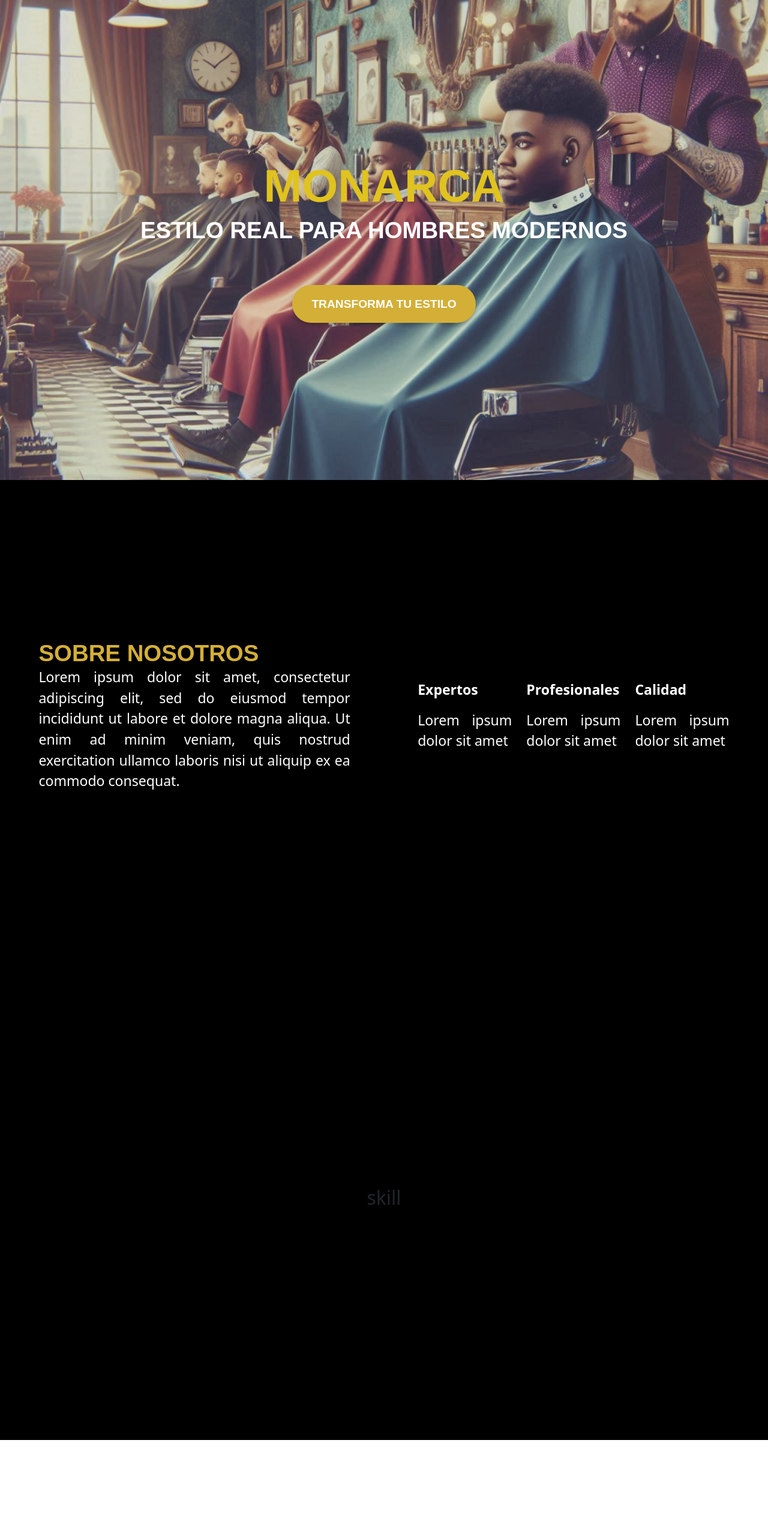
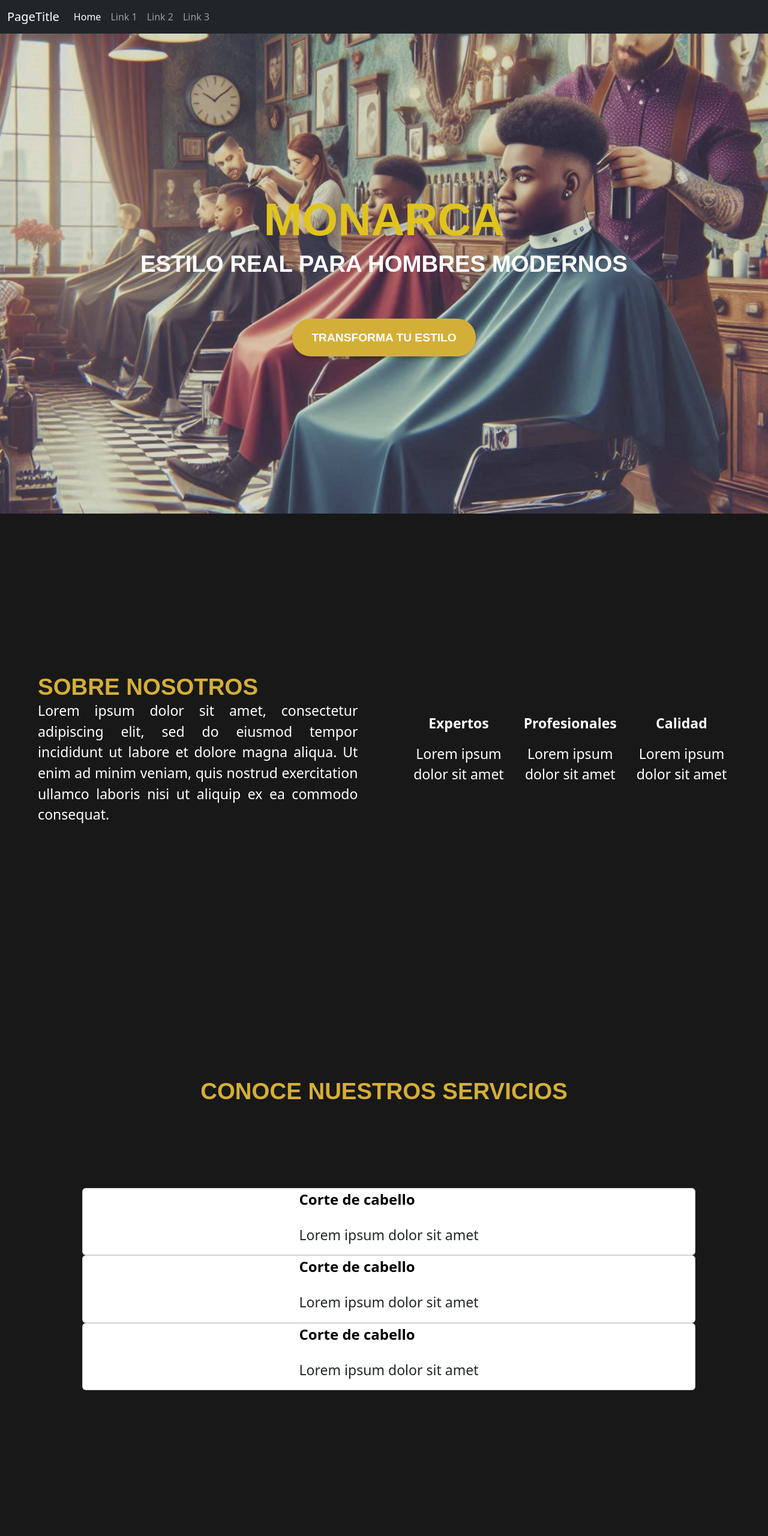
Before and after one commit to ferodriguezc/landing_peluqueria, a plain HTML site: page index.html in a window 1280 px wide. Shown: the top 2560 px of the page at 60% size. Drawn offline with nearby package versions, Linux system fonts and the light colour scheme; files whose address does not match are found by name.

Commit message:
se agregan navba , about, services

```diff
--- a/assets/css/style.css
+++ b/assets/css/style.css
@@ -1,15 +1,17 @@
 /* Reseteo de márgenes y tamaños */
-html, body {
+html,
+body {
     height: 100%;
     width: 100%;
     margin: 0;
+
 }
 
 /* Tipografía */
 @font-face {
     font-family: 'brands';
     src: url('../fonts/fa-brands-400.woff') format('woff'),
-         url('../fonts/fa-brands-400.woff2') format('woff2');
+        url('../fonts/fa-brands-400.woff2') format('woff2');
     font-weight: normal;
     font-style: normal;
 }
@@ -56,7 +58,9 @@ p {
 }
 
 /* Títulos */
-.titulo, .subtitulo, .subtitulo-about {
+.titulo,
+.subtitulo,
+.subtitulo-about {
     font-family: 'brands', sans-serif;
     text-transform: uppercase;
     text-align: center;
@@ -69,7 +73,8 @@ p {
     color: rgb(224, 195, 30);
 }
 
-.subtitulo, .subtitulo-about {
+.subtitulo,
+.subtitulo-about {
     font-weight: 700;
     font-size: 3vw;
     color: white;
@@ -82,8 +87,14 @@ p {
 
 /* Responsividad de los títulos */
 @media (max-width: 768px) {
-    .titulo { font-size: 12vw; }
-    .subtitulo, .subtitulo-about { font-size: 5vw; }
+    .titulo {
+        font-size: 12vw;
+    }
+
+    .subtitulo,
+    .subtitulo-about {
+        font-size: 5vw;
+    }
 }
 
 /* ::::::::::::: BOTONES ::::::::::::: */
@@ -122,30 +133,100 @@ p {
 
 /* Responsividad de los botones */
 @media (max-width: 768px) {
-    .btn-accion { font-size: 3vw; }
+    .btn-accion {
+        font-size: 3vw;
+    }
 }
 
 /* ::::::::::::: SECCIONES GENERALES ::::::::::::: */
-.about, .skill, .service, .project, .testimonial, .products, .contact, .footer {
+.about,
+.service,
+.project,
+.testimonial,
+.products,
+.contact {
     min-height: 100vh;
     display: flex;
     align-items: center;
     justify-content: center;
+    background-color: rgb(24, 24, 24);
 }
 
-/* Fondo de las secciones */
-.about, .skill, .project, .products, .footer {
-    background-color: black;
-}
-
-.service, .testimonial, .contact {
-    background-color: white;
-}
 
 /* Ajuste de altura en móviles */
 @media (max-width: 768px) {
-    .about, .skill, .service, .project, .testimonial, .products, .contact, .footer {
+
+    .about,
+    .skill,
+    .service,
+    .project,
+    .testimonial,
+    .products,
+    .contact{
         min-height: 80vh;
         padding: 50px 20px;
     }
 }
+
+
+
+
+
+
+
+
+
+
+
+
+
+
+
+/* From Uiverse.io by alexruix */
+
+
+.card-details {
+    color: black;
+    height: 100%;
+    gap: .5em;
+    display: grid;
+    place-content: center;
+}
+
+.card-button {
+    transform: translate(-50%, 125%);
+    width: 60%;
+    border-radius: 1rem;
+    border: none;
+    background-color:#d4af37;
+    color: #000000;
+    font-size: 1rem;
+    padding: .5rem 1rem;
+    position: absolute;
+    left: 50%;
+    bottom: 0;
+    opacity: 0;
+    transition: 0.3s ease-out;
+}
+
+.text-body {
+    color: rgb(0, 0, 0);
+}
+
+/*Text*/
+.text-title {
+    font-size: 1.5em;
+    font-weight: bold;
+    color: #000000;
+}
+
+/*Hover*/
+.card:hover {
+    border-color: #d4af37;
+    box-shadow: 0 4px 18px 0 rgba(0, 0, 0, 0.25);
+}
+
+.card:hover .card-button {
+    transform: translate(-50%, 50%);
+    opacity: 1;
+}
--- a/index.html
+++ b/index.html
@@ -31,9 +31,32 @@
 
 
         <!--::::: HEADER AREA START :::::::-->
-        <div class="header">
-
+       <nav class="navbar navbar-expand-lg navbar-dark bg-dark ">
+           <div class="container-fluid">
+               <a class="navbar-brand" href="#">PageTitle</a>
+               <button class="navbar-toggler" type="button" data-bs-toggle="collapse"
+                   data-bs-target="#navbarSupportedContent" aria-controls="navbarSupportedContent" aria-expanded="false"
+                   aria-label="Toggle navigation">
+                   <span class="navbar-toggler-icon"></span>
+               </button>
+               <div class="collapse navbar-collapse" id="navbarSupportedContent">
+                   <ul class="navbar-nav me-auto mb-2 mb-lg-0">
+                       <li class="nav-item">
+                           <a class="nav-link active" aria-current="page" href="#">Home</a>
+                       </li>
+                       <li class="nav-item">
+                           <a class="nav-link" href="#">Link 1</a>
+                       </li>
+                       <li class="nav-item">
+                           <a class="nav-link" href="#">Link 2</a>
+                       </li>
+                       <li class="nav-item">
+                           <a class="nav-link" href="#">Link 3</a>
+                       </li>
+                   </ul>
                </div>
+           </div>
+       </nav>
         <!--::::: HEADER AREA END :::::::-->
 
         <!--:::::WELCOME ATRA START :::::::-->
@@ -56,7 +79,7 @@
 
 
         <!--:::::ABOUT AREA START :::::::-->
-<div class="about row d-flex flex-column flex-md-row align-items-center justify-content-evenly gap-4">
+        <div class="about d-flex flex-column flex-md-row align-items-center justify-content-evenly gap-4">
 
             <!-- Sección de texto -->
             <div class="col-11 col-md-5 d-flex flex-column">
@@ -69,19 +92,20 @@
             </div>
 
             <!-- Sección de expertos -->
-    <div class="col-11 col-md-5 d-flex flex-column justify-content-center">
+            <div class="col-11 col-md-5 d-flex flex-column justify-content-around h-100 ">
+
                 <div class="row text-center">
-            <div class="col-4 col-sm-4">
-                <p class="fw-bold">Expertos</p>
-                <p>Lorem ipsum dolor sit amet</p>
+                    <div class="col-4 col-sm-4 ">
+                        <p class="fw-bold text-center">Expertos</p>
+                        <p class="text-center">Lorem ipsum dolor sit amet</p>
                     </div>
                     <div class="col-4 col-sm-4">
-                <p class="fw-bold">Profesionales</p>
-                <p>Lorem ipsum dolor sit amet</p>
+                        <p class="fw-bold text-center">Profesionales</p>
+                        <p class="text-center"> Lorem ipsum dolor sit amet</p>
                     </div>
                     <div class="col-4 col-sm-4">
-                <p class="fw-bold">Calidad</p>
-                <p>Lorem ipsum dolor sit amet</p>
+                        <p class="fw-bold text-center">Calidad</p>
+                        <p class="text-center">Lorem ipsum dolor sit amet</p>
                     </div>
                 </div>
             </div>
@@ -97,15 +121,37 @@
         </style>
 
 
-        <!--:::::SKILL AREA START :::::::-->
-        <div class="skill">
-            <h2>skill</h2>
+        <!--:::::SERVICE AREA START :::::::-->
+        <div class="service  d-flex flex-column justify-content-evenly  vh-100">
+
+            <h2 class="subtitulo-about  text-center text-md-start">Conoce nuestros servicios</h2>
+
+            <div class="row d-flex flex-row justify-content-between text-center">
+                <div class="card col-12 mx-2">
+                    <div class="card-details">
+                      <p class="text-title">Corte de cabello</p>
+                      <p class="text-body">Lorem ipsum dolor sit amet</p>
                     </div>
-        <!--:::::SKILL AREA END :::::::-->
+                    <button class="card-button">Mas información</button>
+                  </div>
+                  <div class="card col-12 mx-2">
+                    <div class="card-details">
+                      <p class="text-title">Corte de cabello</p>
+                      <p class="text-body">Lorem ipsum dolor sit amet</p>
+                    </div>
+                    <button class="card-button">Mas información</button>
+                  </div>
+                  <div class="card col-12 mx-2">
+                    <div class="card-details">
+                      <p class="text-title">Corte de cabello</p>
+                      <p class="text-body">Lorem ipsum dolor sit amet</p>
+                    </div>
+                    <button class="card-button">Mas información</button>
+                  </div>
+            </div>
 
-        <!--:::::SERVICE AREA START :::::::-->
-        <div class="service">
-            <h2>service</h2>
+
+
         </div>
         <!--:::::SERVICE AREA END :::::::-->
 
@@ -135,7 +181,7 @@
 
 
         <!--:::::FOOTER AREA START :::::::-->
-        <div class="footer">
+        <div class="footer position-absolute position-sticky h-25">
             <h2>footer</h2>
         </div>
         <!--:::::FOOTER AREA END :::::::-->
```
Lines whose indentation alone changed are shown as unchanged.
